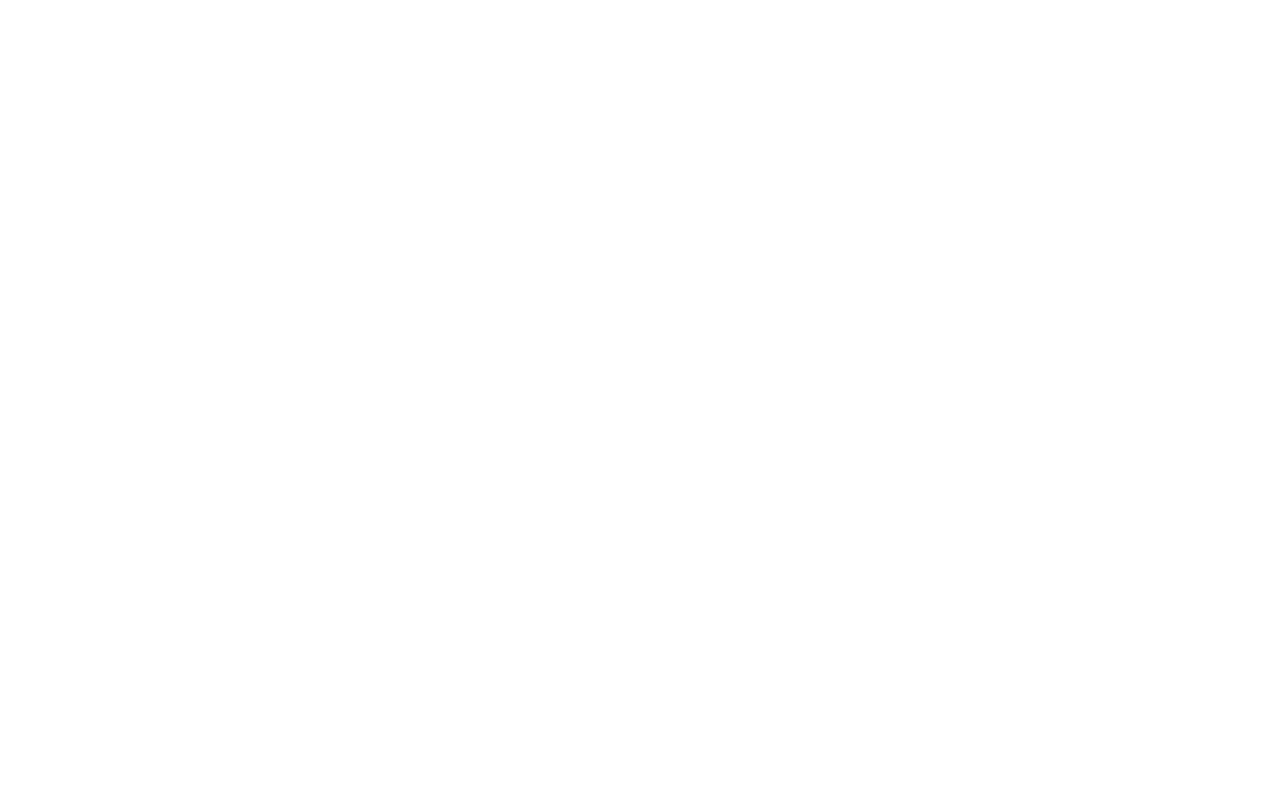
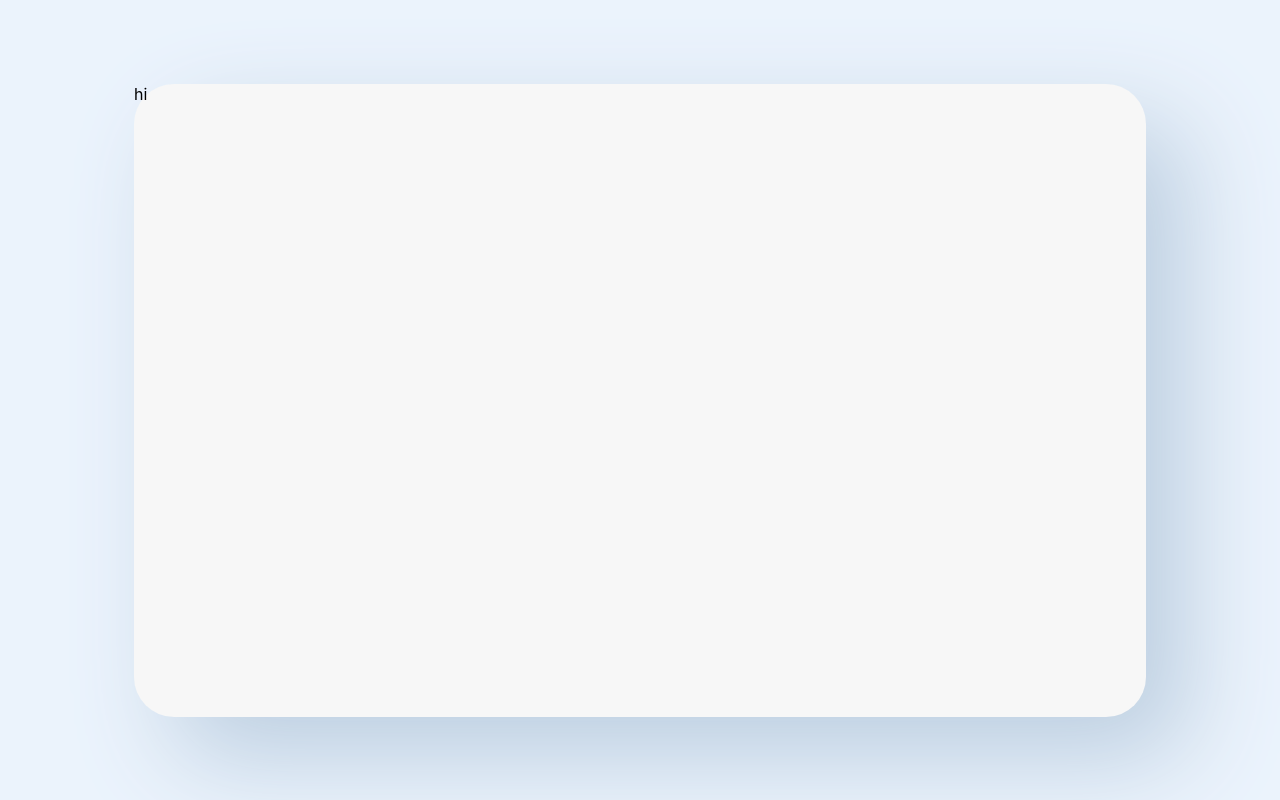
Before and after one commit to Human-for-AI/Web, a React (Create React App) app: page / in a window 1280 px wide. Before the commit this address had no page. Built offline with nearby package versions, Linux system fonts and the light colour scheme.

Commit message:
[Add] frame

```diff
--- a/src/components/Background/MainBackground.tsx
+++ b/src/components/Background/MainBackground.tsx
@@ -5,7 +5,7 @@
   children: React.ReactNode;
 };
 const MainBackground = ({ children }: PropType): JSX.Element => {
-  return <div id={"Main"} />;
+  return <div id={"Main"}>{children}</div>;
 };
 
 export default MainBackground;
--- /dev/null
+++ b/src/components/ImageUpload/ImageUpload.scss
@@ -0,0 +1,7 @@
+.upload {
+  width: 1012px;
+  height: 633px;
+  border-radius: 40px;
+  box-shadow: 40px 40px 100px #bccee0;
+  background-color: #f7f7f7;
+}
--- /dev/null
+++ b/src/components/ImageUpload/ImageUpload.tsx
@@ -0,0 +1,11 @@
+import "./ImageUpload.scss";
+
+const ImageUpload = () => {
+  return (
+    <>
+      <div className="upload">hi</div>
+    </>
+  );
+};
+
+export default ImageUpload;
--- /dev/null
+++ b/src/pages/ImageUploadPage/ImageUploadPage.tsx
@@ -0,0 +1,12 @@
+import MainBackground from "../../components/Background/MainBackground";
+import ImageUpload from "../../components/ImageUpload/ImageUpload";
+
+const ImageUploadPage = () => {
+  return (
+    <MainBackground>
+      <ImageUpload />
+    </MainBackground>
+  );
+};
+
+export default ImageUploadPage;
--- /dev/null
+++ b/src/pages/ImageUploadPage/index.ts
@@ -0,0 +1 @@
+export { default } from "./ImageUploadPage";
--- a/src/pages/TakePicturePage.tsx
+++ b/src/pages/TakePicturePage/TakePicturePage.tsx
@@ -1,6 +1,6 @@
 import React from "react";
-import MainBackground from "../components/Background/MainBackground";
-import { TakePicture } from "../components";
+import MainBackground from "../../components/Background/MainBackground";
+import { TakePicture } from "../../components";
 const TakePicturePage = () => {
   return (
     <MainBackground>
--- /dev/null
+++ b/src/pages/TakePicturePage/index.ts
@@ -0,0 +1 @@
+export { default } from "./TakePicturePage";
--- a/src/pages/index.ts
+++ /dev/null
@@ -1 +0,0 @@
-export {default as TakePicturePage} from './TakePicturePage'
--- a/src/router/MainRouter.tsx
+++ b/src/router/MainRouter.tsx
@@ -1,12 +1,14 @@
 import React, { FC } from "react";
 import { BrowserRouter, Routes, Route } from "react-router-dom";
-import { TakePicturePage } from "../pages";
+import TakePicturePage from "../pages/TakePicturePage";
+import ImageUploadPage from "../pages/ImageUploadPage";
 const MainRouter: FC = (): JSX.Element => {
   return (
     <BrowserRouter>
       <div>
         <Routes>
           <Route path="/take-picture" element={<TakePicturePage />} />
+          <Route path="/" element={<ImageUploadPage />} />
         </Routes>
       </div>
     </BrowserRouter>
```
